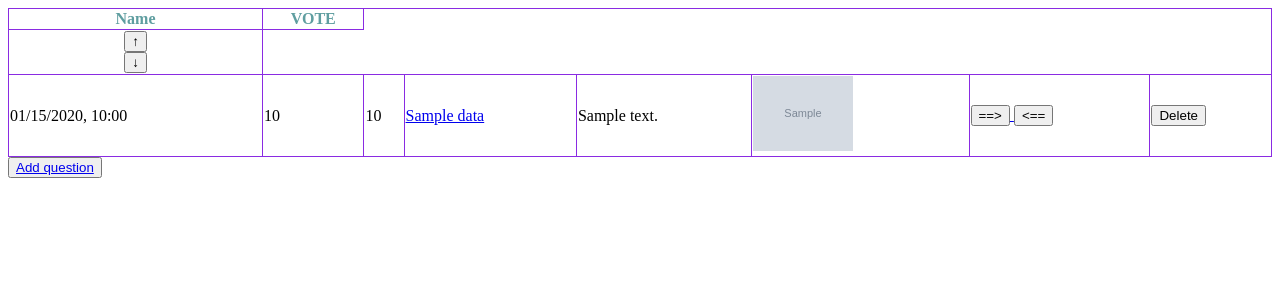
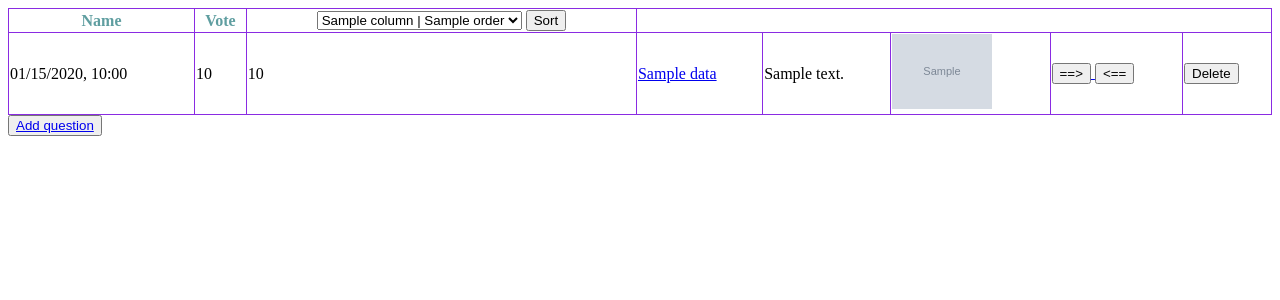
Before and after one commit to CodecoolGlobal/ask-mate-3-python-juhaszszabolcs90, a Flask app: template templates/questions.html in a window 1280 px wide. Shown: the top 300 px of the page. Run offline with Flask 2, Linux system fonts and the light colour scheme; the template is opened without the code that fills it: most values are stand-ins (such as "Sample title", 1, 10 or a date in 2020); grey boxes marked "Sample" are stand-in pictures.

Commit message:
image upload, sort options as drop down menu

```diff
--- a/server.py
+++ b/server.py
@@ -22,12 +22,14 @@ def allowed_file(filename):
 @app.route("/")
 @app.route("/list")
 def display_questions():
-    order_by = request.args.get('order_by')
-    order = request.args.get('order')
+    if request.args.get('sort'):
+        for_order_by = request.args.get('sort').split('|')
+        order_by = for_order_by[0]
+        order = for_order_by[1]
     columns = data_manager.get_columns()
     if request.method == 'POST':
         return redirect(url_for('add_question'))
-    if not order_by:
+    if not request.args.get('sort'):
         questions = data_manager.get_and_sort_questions()
     else:
         column_names = {
@@ -38,7 +40,7 @@ def display_questions():
             'message': 'message'
         }
         questions = data_manager.get_and_sort_questions(column_names[order_by], order)
-    return render_template('questions.html', questions=questions, columns=columns.keys())
+    return render_template('questions.html', questions=questions, columns=columns.keys(), order=['ASC', 'DESC'], sort=request.args.get('sort'))
 
 
 @app.route("/question/<question_id>", methods=["GET", 'POST'])
@@ -48,14 +50,20 @@ def display_question(question_id):
     return render_template("display_question.html", question=question, answers=answers)
 
 
-@app.route('/add_question/', methods=['GET','POST'])
+@app.route('/add_question/', methods=['GET', 'POST'])
 def add_question():
     if request.method == 'POST':
         title = request.form.get('title')
         message = request.form.get('message')
-        id = data_manager.add_question(title, message)
-        print(data_manager.get_question(id.get('id')))
-        return redirect(url_for('display_question', question_id=id.get('id')))
+        image = None
+        if request.files.get('image').filename != '':
+            image = 'images/%s' % request.files.get('image', '').filename
+            file = request.files['image']
+            if file and allowed_file(file.filename):
+                filename = secure_filename(file.filename)
+                file.save(os.path.join(app.config['UPLOAD_FOLDER'], filename))
+        added_question = data_manager.add_question(title, message, image)
+        return redirect(url_for('display_question', question_id=added_question.get('id')))
     return render_template('add_question.html')
 
 
@@ -71,7 +79,12 @@ def edit_question(question_id):
     if request.method == 'POST':
         title = request.form.get('title')
         message = request.form.get('message')
-        data_manager.update_question(question_id, title, message)
+        image = 'images/%s' % request.files.get('image', '').filename
+        file = request.files['image']
+        if file and allowed_file(file.filename):
+            filename = secure_filename(file.filename)
+            file.save(os.path.join(app.config['UPLOAD_FOLDER'], filename))
+        data_manager.update_question(question_id, title, message, image)
         return redirect(url_for("display_questions"))
     else:
         question = data_manager.get_question(question_id)
--- a/templates/add_question.html
+++ b/templates/add_question.html
@@ -13,7 +13,7 @@
     <label for="message">Message</label><br>
     <textarea id="message" name="message" required></textarea><br><br>
 
-    <label for="image">Click on the "Choose File" button to upload a file:</label><br><br>
+    <label for="image"></label><br><br>
     <input type="file" id="image" name="image"><br>
 
     <button type="submit">Submit</button>
--- a/templates/edit_question.html
+++ b/templates/edit_question.html
@@ -12,7 +12,7 @@
     <label for="message">Message</label><br>
     <textarea id="message" name="message"  rows="20" cols="50" required>{{ question.message }}</textarea><br><br>
 
-    <label for="image">Click on the "Choose File" button to upload a file:</label><br><br>
+    <label for="image"></label><br><br>
     <input type="file" id="image" name="image"><br>
 
     <form action="/question/{{ question.id }}/update" method = 'GET'>
--- a/templates/questions.html
+++ b/templates/questions.html
@@ -23,15 +23,34 @@
                 </th>
                 {% endif %}
             {% endfor %}
-                <th style="color:cadetblue">VOTE</th>
-            <tr>
-                {% for column in columns %}
+                <th style="color:cadetblue">Vote</th>
                 <th>
-                    <a href="/list?order_by={{ column }}&order=ASC"><button type="button">↑</button> <br></a>
-                    <a href="/list?order_by={{ column }}&order=DESC"><button type="button">↓</button> <br></a>
+                    <div>
+                        <form action="/list">
+                            <label for="sort"></label>
+                            <select id="sort" type="text" name="sort">
+                            {% for column in columns %}
+                                {% for o in order %}
+                                    {% if sort == column+'|'+o %}
+                                    <option value="{{ column }}|{{ o }}" selected>{{ column|capitalize }} | {{ o }}</option>
+                                    {% else %}
+                                     <option value="{{ column }}|{{ o }}">{{ column|capitalize }} | {{ o }}</option>
+                                    {% endif %}
+                                 {% endfor %}
+                            {% endfor %}
+                            </select>
+                             <button type="submit">Sort</button>
+                        </form>
+                    </div>
                 </th>
-                {% endfor %}
-            </tr>
+{#            <tr>#}
+{#                {% for column in columns %}#}
+{#                <th>#}
+{#                    <a href="/list?order_by={{ column }}&order=ASC"><button type="button">↑</button> <br></a>#}
+{#                    <a href="/list?order_by={{ column }}&order=DESC"><button type="button">↓</button> <br></a>#}
+{#                </th>#}
+{#                {% endfor %}#}
+{#            </tr>#}
             {% for data in questions %}
                 <tr>
                     <td> {{ data.date.strftime("%m/%d/%Y, %H:%M") }}</td>
```
Also changed, not shown: data_manager.py (+8 -7 lines).
